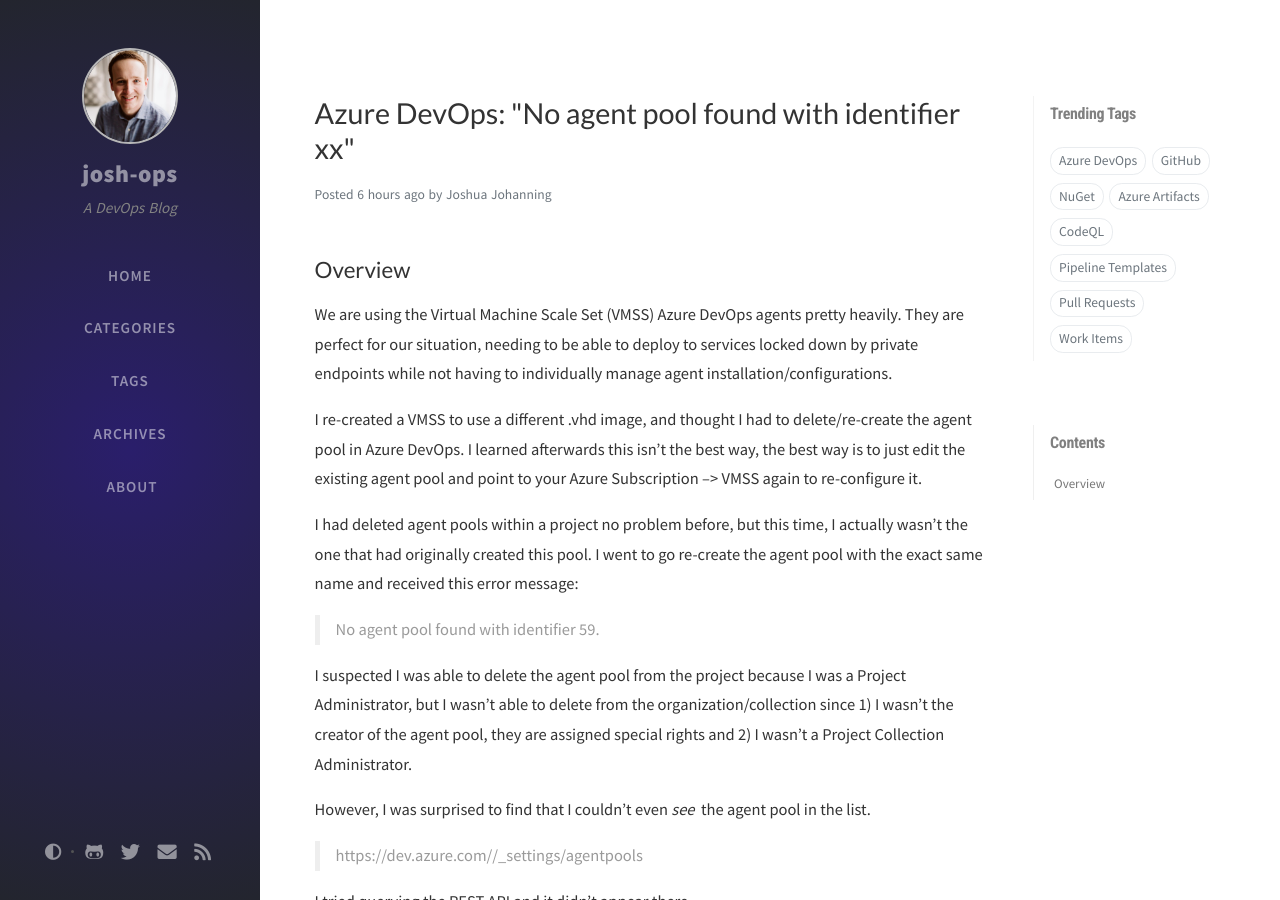
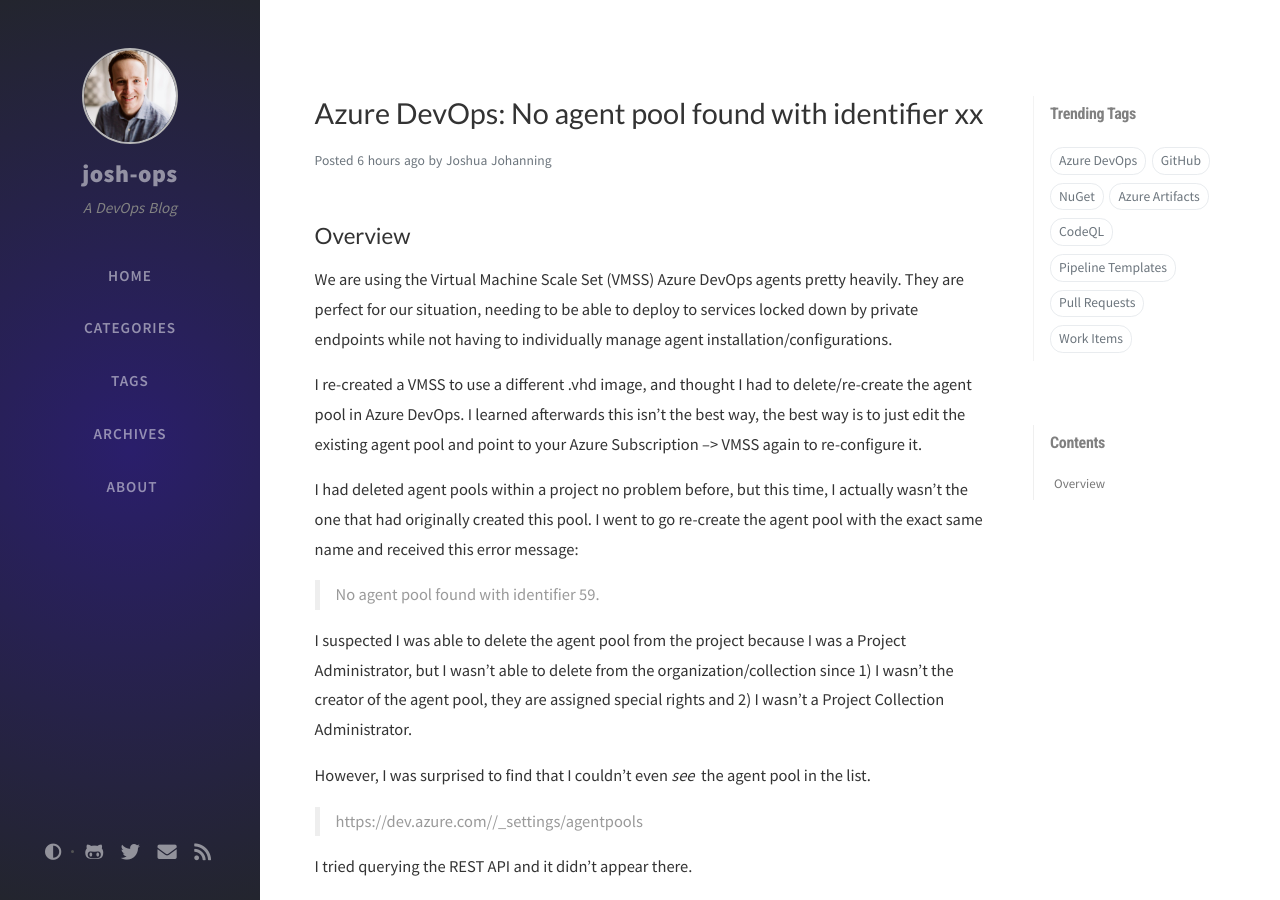
Before and after one commit to joshjohanning/joshjohanning.github.io, a Jekyll site: the page built from _posts/2021-08-18-agent-pool-error.md, in a window 1280 px wide and 900 px high. Built offline with Jekyll 4.4.1, drawn with Linux system fonts in a browser that asks for light colours; nearby versions of some CDN libraries; comment, search, counter and statistics services are not loaded.

Commit message:
fix quotes

```diff
--- a/_posts/2021-08-18-agent-pool-error.md
+++ b/_posts/2021-08-18-agent-pool-error.md
@@ -1,5 +1,5 @@
 ---
-title: 'Azure DevOps: "No agent pool found with identifier xx"'
+title: 'Azure DevOps: No agent pool found with identifier xx'
 author: Joshua Johanning
 date: 2021-08-18 7:00:00 -0600
 description: A solution to the vague error message that occurs sometimes when deleting/re-creating an agent pool
```
